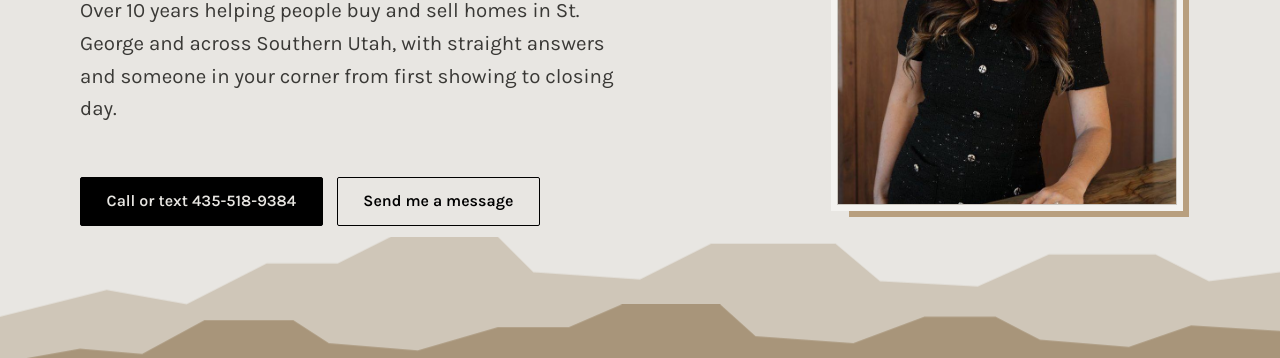
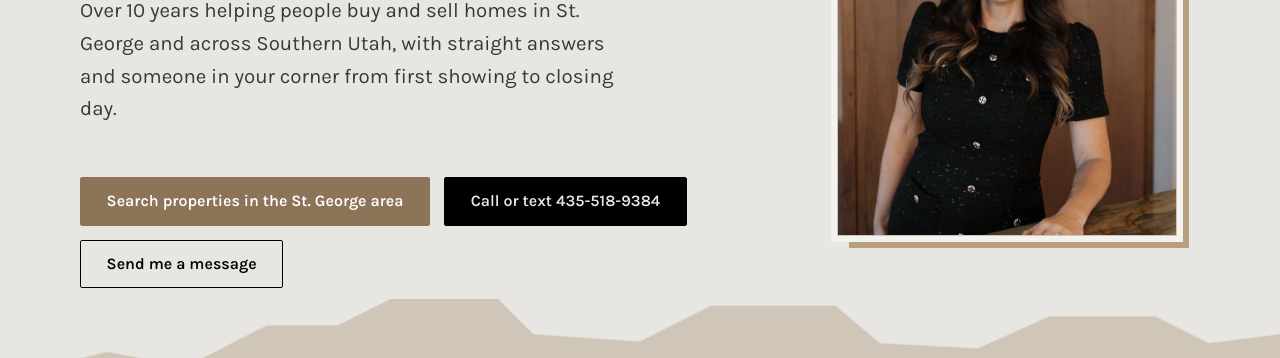
Before and after one commit to imyourrealestategirl-hub/imyourrealestategirl-website, a plain HTML site: page index.html in a window 1280 px wide. Shown: the part 422-780 px from the top of the page. Drawn offline with Linux system fonts and the light colour scheme.

Commit message:
Add files via upload

```diff
--- a/index.html
+++ b/index.html
@@ -76,6 +76,8 @@ nav.links a:hover{color:var(--ink)}
 .btn-solid{background:var(--ink);color:var(--bg)}
 .btn-solid:hover{background:var(--tan-deep);border-color:var(--tan-deep);color:#fff}
 .btn-line{background:transparent;color:var(--ink)}
+.btn-search{background:var(--tan-deep);border-color:var(--tan-deep);color:#fff}
+.btn-search:hover{background:var(--ink);border-color:var(--ink);color:var(--bg)}
 .btn-line:hover{background:var(--ink);color:var(--bg)}
 .ridges{position:absolute;inset:auto 0 0 0;width:100%;height:auto;z-index:1;pointer-events:none}
 .ridges .far{fill:var(--ridge-far)}
@@ -219,6 +221,7 @@ footer p{margin:0}
       </div>
       <div class="hero-photo"><img src="images/alecia-jones-portrait.jpg" alt="Alecia Jones, St. George real estate agent" width="765" height="1100" fetchpriority="high"></div>
       <div class="actions">
+        <a class="btn btn-search" href="https://my.flexmls.com/AleciaJone" target="_blank" rel="noopener">Search properties in the St. George area</a>
         <a class="btn btn-solid" href="tel:4355189384">Call or text 435-518-9384</a>
         <a class="btn btn-line" href="#contact">Send me a message</a>
       </div>
```
